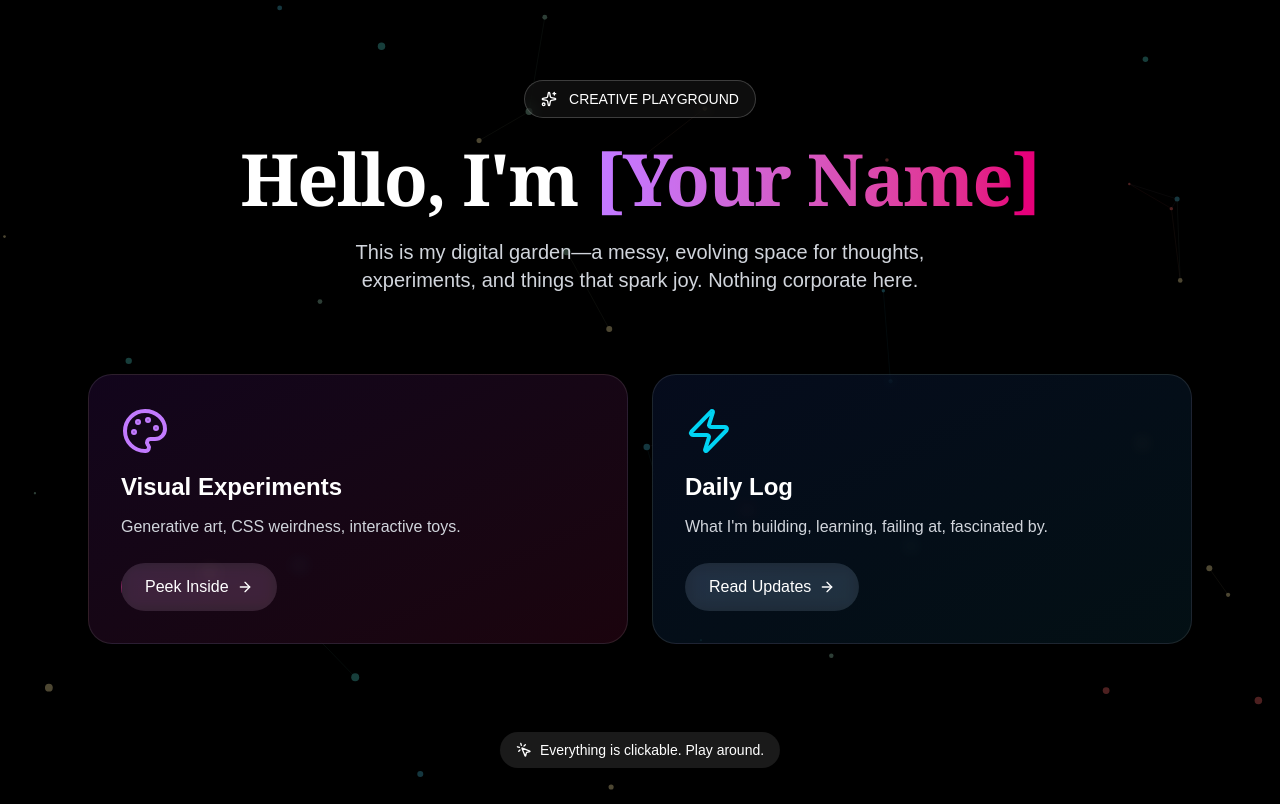
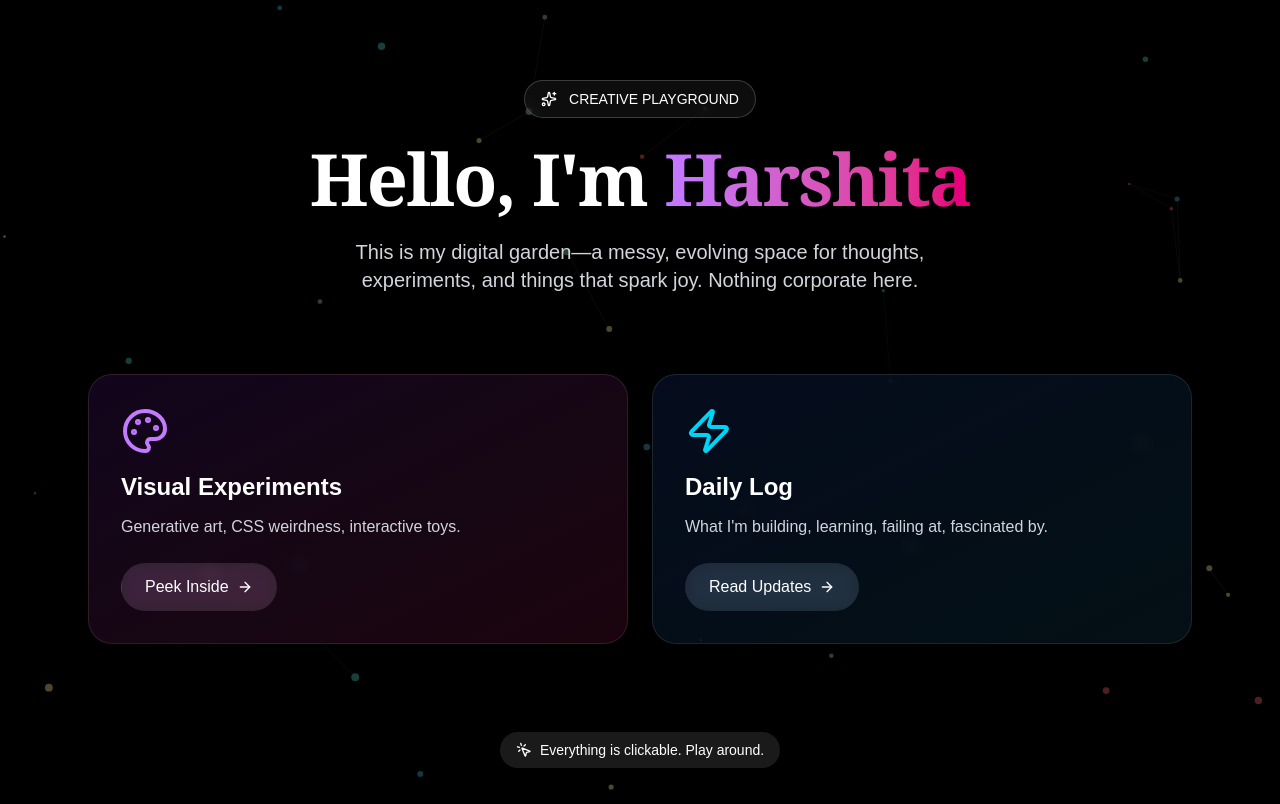
Before and after one commit to harshitaworld9965-creator/my-creative-space, a Next.js app: page / in a window 1280 px wide. Built offline with nearby package versions, Linux system fonts and the light colour scheme.

Commit message:
Personalized with my name and navigation

```diff
--- a/app/page.tsx
+++ b/app/page.tsx
@@ -20,7 +20,7 @@ export default function Home() {
           <h1 className="mb-6 font-serif text-7xl font-bold tracking-tight">
             Hello, I'm{' '}
             <span className="bg-gradient-to-r from-purple-400 to-pink-600 bg-clip-text text-transparent">
-              [Your Name]
+              Harshita
             </span>
           </h1>
 
```
